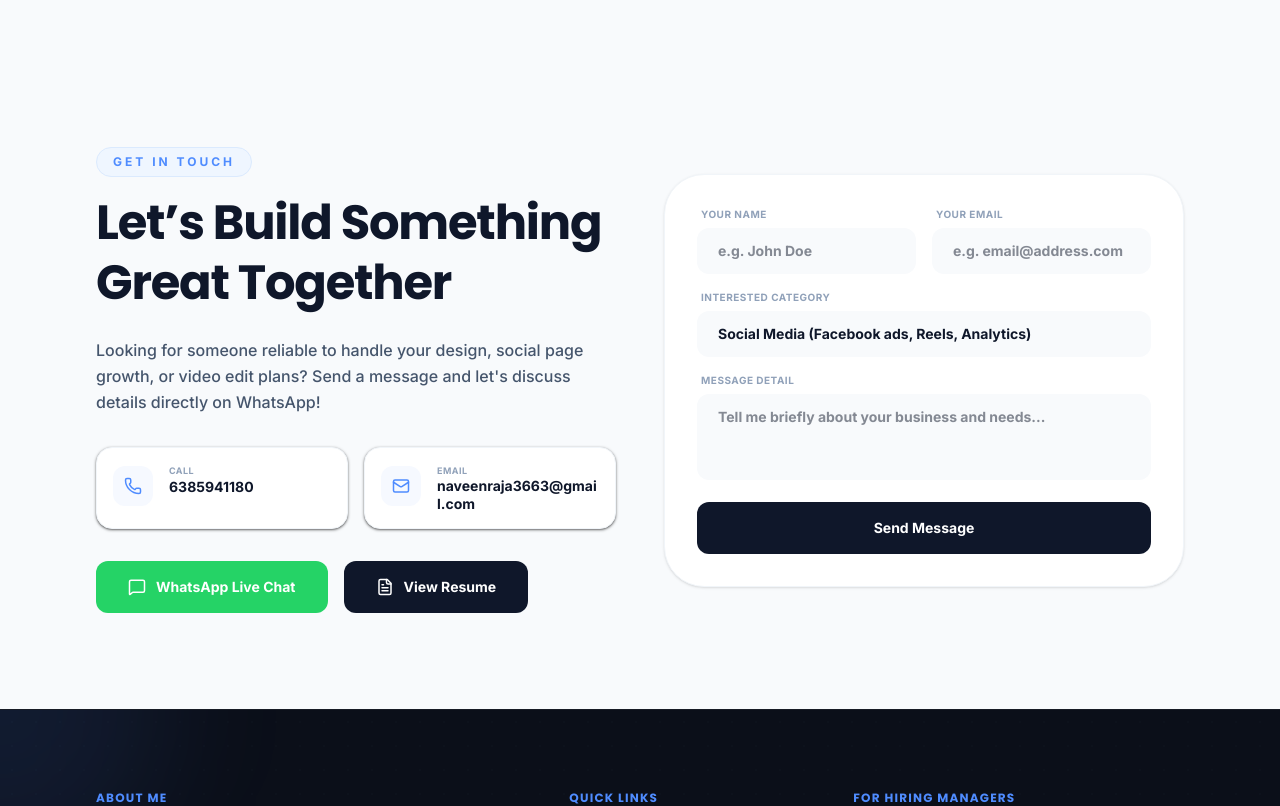
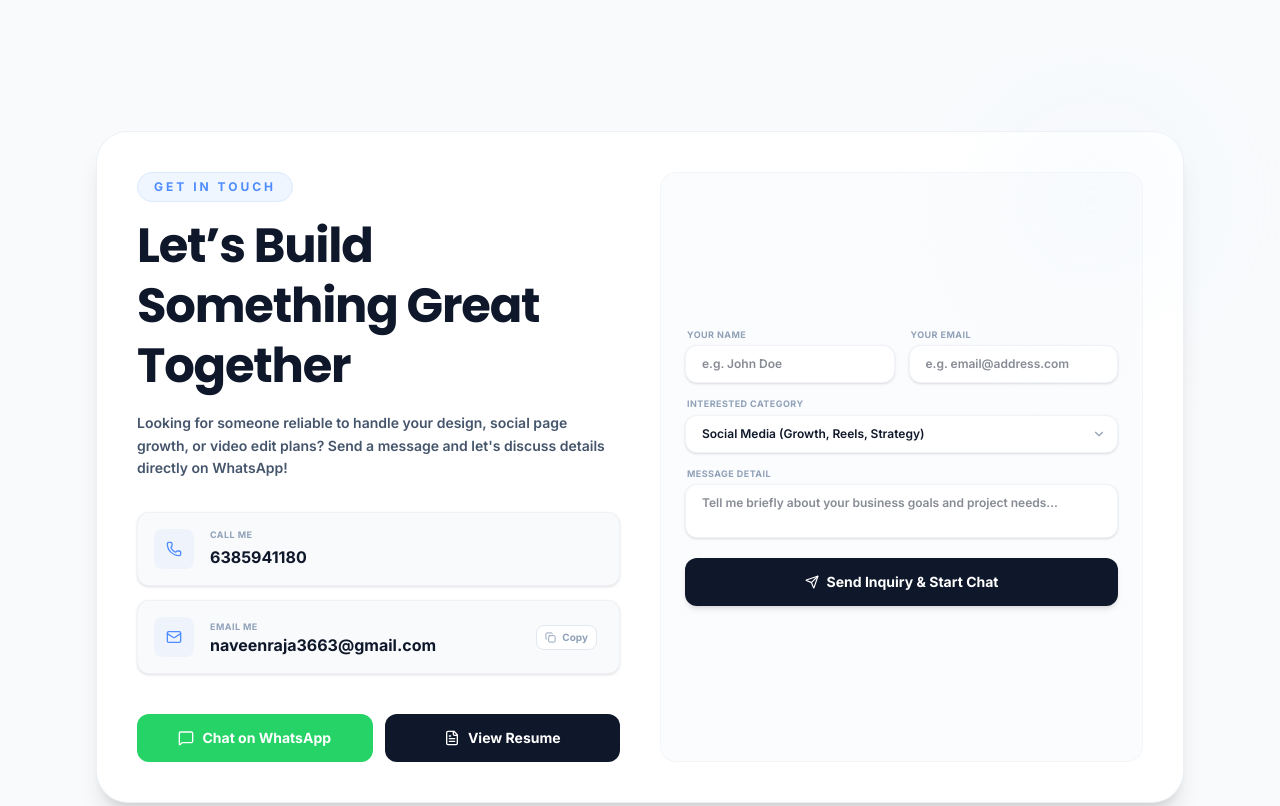
Before and after one commit to naveenraja-ux/Naveen-Freelancer, a React (Vite) app: page / in a window 1280 px wide. Shown: the part 8740-9546 px from the top of the page. Built offline with nearby package versions, Linux system fonts and the light colour scheme.

Commit message:
feat: add email copy functionality to contact section
Integrate a clipboard copy feature for the contact email and update the UI with new action icons for better user interaction.

```diff
--- a/src/PortfolioApp.tsx
+++ b/src/PortfolioApp.tsx
@@ -34,7 +34,9 @@ import {
   VolumeX,
   Check,
   Briefcase,
-  Calendar
+  Calendar,
+  Copy,
+  Send
 } from "lucide-react";
 import React, { useState, useEffect, useRef } from "react";
 
@@ -2916,6 +2918,13 @@ const Contact = () => {
   const [category, setCategory] = useState("Social Media");
   const [message, setMessage] = useState("");
   const [showSuccessModal, setShowSuccessModal] = useState(false);
+  const [copied, setCopied] = useState(false);
+
+  const handleCopyEmail = () => {
+    navigator.clipboard.writeText("naveenraja3663@gmail.com");
+    setCopied(true);
+    setTimeout(() => setCopied(false), 2000);
+  };
 
   const handleSubmit = (e: React.FormEvent) => {
     e.preventDefault();
@@ -2933,135 +2942,180 @@ const Contact = () => {
   };
 
   return (
-    <section id="contact" className="py-16 md:py-24 bg-slate-50 px-6 md:px-12 lg:px-24 relative">
-      <div className="max-w-7xl mx-auto">
-        <div className="grid lg:grid-cols-2 gap-8 md:gap-12 items-center">
-          <motion.div
-            initial={{ opacity: 0, x: -30 }}
-            whileInView={{ opacity: 1, x: 0 }}
+    <section id="contact" className="py-16 md:py-20 bg-slate-50 px-4 sm:px-6 md:px-12 lg:px-24 relative overflow-hidden">
+      {/* Background soft styling details */}
+      <div className="absolute top-1/2 left-1/2 -translate-x-1/2 -translate-y-1/2 w-[500px] h-[500px] bg-blue-50/50 rounded-full blur-[120px] pointer-events-none -z-10" />
+
+      <div className="max-w-6xl mx-auto relative z-10">
+        <motion.div
+          initial={{ opacity: 0, y: 30 }}
+          whileInView={{ opacity: 1, y: 0 }}
           viewport={{ once: true }}
-          >
-            <span className="text-xs uppercase tracking-[0.25em] text-primary font-bold mb-4 inline-block bg-blue-50 border border-blue-100 px-4 py-1.5 rounded-full select-none">
+          transition={{ duration: 0.6 }}
+          className="bg-white border border-slate-200/60 p-6 md:p-8 lg:p-10 rounded-[2rem] shadow-xl hover:shadow-2xl transition-all duration-500 relative"
+        >
+          {/* Subtle design gradient accent */}
+          <div className="absolute top-0 right-0 w-40 h-40 bg-gradient-to-br from-blue-50 to-transparent rounded-full blur-3xl pointer-events-none" />
+
+          <div className="grid grid-cols-1 lg:grid-cols-12 gap-8 lg:gap-10 items-stretch">
+
+            {/* Left Column: Heading, Subtitle, Direct Buttons */}
+            <div className="lg:col-span-6 flex flex-col justify-between space-y-6 md:space-y-8">
+              <div>
+                <span className="text-xs uppercase tracking-[0.25em] text-primary font-bold mb-3.5 inline-block bg-blue-50 border border-blue-100 px-4 py-1.5 rounded-full select-none">
                   GET IN TOUCH
                 </span>
-            <h3 className="text-3xl md:text-5xl font-display font-black leading-tight text-navy mb-6">Let’s Build Something Great Together</h3>
-            <p className="text-base text-slate-600 mb-8 leading-relaxed font-medium">
+                <h3 className="text-2xl sm:text-3xl md:text-4xl lg:text-5xl font-display font-black leading-tight text-navy mb-4 tracking-tight">
+                  Let’s Build Something Great Together
+                </h3>
+                <p className="text-xs sm:text-sm text-slate-600 leading-relaxed font-semibold">
                   Looking for someone reliable to handle your design, social page growth, or video edit plans? Send a message and let's discuss details directly on WhatsApp!
                 </p>
-
-            <div className="grid sm:grid-cols-2 gap-4">
+              </div>
+
+              {/* Minimal Contact Pills with Copy Email Feature */}
+              <div className="grid grid-cols-1 gap-3.5">
+                {/* Direct Call Card */}
                 <a
                   href="tel:6385941180"
-                className="flex items-start gap-4 bg-white p-4 rounded-2xl border border-slate-100 hover:border-primary transition-all group shadow-sm/50"
-              >
-                <div className="w-10 h-10 bg-primary/5 rounded-xl flex items-center justify-center text-primary shrink-0 mt-0.5 group-hover:bg-primary group-hover:text-white transition-all">
-                  <Phone size={18} />
+                  className="flex items-center gap-4 bg-slate-50 hover:bg-slate-100/60 p-4 rounded-xl border border-slate-200/40 hover:border-primary/20 transition-all group shadow-sm"
+                >
+                  <div className="w-10 h-10 bg-primary/5 rounded-lg flex items-center justify-center text-primary shrink-0 group-hover:bg-primary group-hover:text-white transition-all">
+                    <Phone size={16} />
+                  </div>
+                  <div>
+                    <p className="text-[9px] text-slate-400 font-bold uppercase tracking-wider leading-none">Call Me</p>
+                    <p className="text-sm sm:text-base font-bold text-navy mt-1.5">6385941180</p>
+                  </div>
+                </a>
+
+                {/* Email Card with Quick Click-to-Copy */}
+                <div
+                  onClick={handleCopyEmail}
+                  className="flex items-center justify-between gap-4 bg-slate-50 hover:bg-slate-100/60 p-4 rounded-xl border border-slate-200/40 hover:border-primary/20 transition-all group shadow-sm cursor-pointer relative"
+                  title="Click to copy email address"
+                >
+                  <div className="flex items-center gap-4 min-w-0">
+                    <div className="w-10 h-10 bg-primary/5 rounded-lg flex items-center justify-center text-primary shrink-0 group-hover:bg-primary group-hover:text-white transition-all">
+                      <Mail size={16} />
                     </div>
                     <div className="min-w-0">
-                  <p className="text-[9px] text-slate-400 font-bold uppercase tracking-wider">Call</p>
-                  <p className="text-sm font-bold text-navy">6385941180</p>
-                </div>
-              </a>
-              <a
-                href="mailto:naveenraja3663@gmail.com"
-                className="flex items-start gap-4 bg-white p-4 rounded-2xl border border-slate-100 hover:border-primary transition-all group shadow-sm/50"
-              >
-                <div className="w-10 h-10 bg-primary/5 rounded-xl flex items-center justify-center text-primary shrink-0 mt-0.5 group-hover:bg-primary group-hover:text-white transition-all">
-                  <Mail size={18} />
-                </div>
-                <div className="min-w-0">
-                  <p className="text-[9px] text-slate-400 font-bold uppercase tracking-wider">Email</p>
-                  <p className="text-xs md:text-sm font-bold text-navy break-all leading-tight">naveenraja3663@gmail.com</p>
-                </div>
-              </a>
-            </div>
-
-            <div className="mt-8 flex flex-wrap gap-4">
+                      <p className="text-[9px] text-slate-400 font-bold uppercase tracking-wider leading-none">Email Me</p>
+                      <p className="text-sm sm:text-base font-bold text-navy mt-1.5 select-all leading-none font-sans block">
+                        naveenraja3663@gmail.com
+                      </p>
+                    </div>
+                  </div>
+
+                  <button
+                    type="button"
+                    className="p-1.5 rounded-md hover:bg-slate-200/50 text-slate-400 hover:text-slate-600 transition-all shrink-0"
+                    aria-label="Copy email address"
+                  >
+                    {copied ? (
+                      <span className="text-[10px] font-bold text-emerald-600 bg-emerald-50 px-2 py-1 rounded border border-emerald-100 flex items-center gap-1">
+                        <Check size={11} strokeWidth={3} /> Copied!
+                      </span>
+                    ) : (
+                      <span className="text-[10px] font-bold text-slate-400 group-hover:text-primary flex items-center gap-1.5 bg-white border border-slate-200 px-2 py-1 rounded-lg transition-colors">
+                        <Copy size={11} /> Copy
+                      </span>
+                    )}
+                  </button>
+                </div>
+              </div>
+
+              {/* Enhanced Action Buttons */}
+              <div className="flex flex-col sm:flex-row gap-3 pt-2">
                 <a
                   href={`https://wa.me/6385941180?text=${encodeURIComponent("Hello Naveen, I'm reaching out from your Portfolio. Let's collaborate!")}`}
                   target="_blank"
                   rel="noreferrer"
-                className="inline-flex items-center gap-2.5 bg-[#25D366] text-white px-8 py-4 rounded-xl font-bold hover:shadow-lg hover:shadow-green-100 transition-all text-sm select-none"
-              >
-                <MessageSquare size={18} /> WhatsApp Live Chat
+                  className="flex-1 inline-flex items-center justify-center gap-2 bg-[#25D366] hover:bg-[#20ba5a] text-white px-6 py-3.5 rounded-xl font-bold hover:shadow-lg hover:shadow-green-100 transition-all text-xs sm:text-sm select-none"
+                >
+                  <MessageSquare size={16} /> Chat on WhatsApp
                 </a>
                 <a
                   href="https://drive.google.com/file/d/1WDRO1gBi7c5ap7K8Zse0qcteeXM7R1sC/view?usp=sharing"
                   target="_blank"
                   rel="noreferrer"
-                className="inline-flex items-center gap-2.5 bg-navy text-white px-8 py-4 rounded-xl font-bold hover:shadow-lg hover:shadow-navy/10 transition-all text-sm select-none"
-              >
-                <FileText size={18} /> View Resume
+                  className="flex-1 inline-flex items-center justify-center gap-2 bg-navy hover:bg-navy/95 text-white px-6 py-3.5 rounded-xl font-bold hover:shadow-lg hover:shadow-navy/10 transition-all text-xs sm:text-sm select-none"
+                >
+                  <FileText size={16} /> View Resume
                 </a>
               </div>
-          </motion.div>
-
-          <motion.div
-            initial={{ opacity: 0, x: 30 }}
-            whileInView={{ opacity: 1, x: 0 }}
-            viewport={{ once: true }}
-            className="bg-white p-6 md:p-8 rounded-[2.5rem] shadow-sm border border-slate-100"
-          >
-            <form className="space-y-4" onSubmit={handleSubmit}>
-              <div className="grid sm:grid-cols-2 gap-4">
-                <div>
-                  <label className="block text-[10px] uppercase font-bold tracking-wider text-slate-400 mb-1.5 ml-1">Your Name</label>
+            </div>
+
+            {/* Right Column: Premium Form Card with all details visible */}
+            <div className="lg:col-span-6 bg-slate-50/50 border border-slate-100/80 p-5 md:p-6 rounded-2xl flex flex-col justify-center">
+              <form className="space-y-3.5 w-full" onSubmit={handleSubmit}>
+                <div className="grid grid-cols-1 sm:grid-cols-2 gap-3.5">
+                  <div>
+                    <label className="block text-[9px] uppercase font-bold tracking-wider text-slate-400 mb-1 ml-0.5">Your Name</label>
                     <input
                       type="text"
                       required
                       value={name}
                       onChange={(e) => setName(e.target.value)}
                       placeholder="e.g. John Doe"
-                    className="w-full px-5 py-3 rounded-xl bg-slate-50 border border-transparent focus:bg-white focus:border-primary focus:ring-1 focus:ring-primary transition-all text-sm outline-none font-bold text-navy"
+                      className="w-full px-4 py-2.5 rounded-xl bg-white border border-slate-200/50 focus:border-primary focus:ring-1 focus:ring-primary transition-all text-xs outline-none font-semibold text-navy shadow-sm"
                     />
                   </div>
                   <div>
-                  <label className="block text-[10px] uppercase font-bold tracking-wider text-slate-400 mb-1.5 ml-1">Your Email</label>
+                    <label className="block text-[9px] uppercase font-bold tracking-wider text-slate-400 mb-1 ml-0.5">Your Email</label>
                     <input
                       type="email"
                       required
                       value={email}
                       onChange={(e) => setEmail(e.target.value)}
                       placeholder="e.g. email@address.com"
-                    className="w-full px-5 py-3 rounded-xl bg-slate-50 border border-transparent focus:bg-white focus:border-primary focus:ring-1 focus:ring-primary transition-all text-sm outline-none font-bold text-navy"
+                      className="w-full px-4 py-2.5 rounded-xl bg-white border border-slate-200/50 focus:border-primary focus:ring-1 focus:ring-primary transition-all text-xs outline-none font-semibold text-navy shadow-sm"
                     />
                   </div>
                 </div>
 
                 <div>
-                <label className="block text-[10px] uppercase font-bold tracking-wider text-slate-400 mb-1.5 ml-1">Interested Category</label>
+                  <label className="block text-[9px] uppercase font-bold tracking-wider text-slate-400 mb-1 ml-0.5">Interested Category</label>
+                  <div className="relative">
                     <select
                       value={category}
                       onChange={(e) => setCategory(e.target.value)}
-                  className="w-full px-5 py-3 rounded-xl bg-slate-50 border border-transparent focus:bg-white focus:border-primary focus:ring-1 focus:ring-primary transition-all text-sm outline-none font-bold text-navy cursor-pointer appearance-none"
-                >
-                  <option value="Social Media">Social Media (Facebook ads, Reels, Analytics)</option>
-                  <option value="Poster Editing">Poster Editing (Creative Graphics, Artworks)</option>
-                  <option value="Video Editing">Video Editing (Reels, Corporate Assets, Cuts)</option>
+                      className="w-full px-4 py-2.5 rounded-xl bg-white border border-slate-200/50 focus:border-primary focus:ring-1 focus:ring-primary transition-all text-xs outline-none font-semibold text-navy cursor-pointer appearance-none shadow-sm pr-10"
+                    >
+                      <option value="Social Media">Social Media (Growth, Reels, Strategy)</option>
+                      <option value="Poster Editing">Poster Editing (Creative Graphics, Branding)</option>
+                      <option value="Video Editing">Video Editing (Reels, Shorts, Video Ads)</option>
                     </select>
-              </div>
-
-              <div>
-                <label className="block text-[10px] uppercase font-bold tracking-wider text-slate-400 mb-1.5 ml-1">Message Detail</label>
+                    <div className="absolute inset-y-0 right-0 flex items-center pr-3 pointer-events-none text-slate-400">
+                      <ChevronRight size={14} className="rotate-90" />
+                    </div>
+                  </div>
+                </div>
+
+                <div>
+                  <label className="block text-[9px] uppercase font-bold tracking-wider text-slate-400 mb-1 ml-0.5">Message Detail</label>
                   <textarea
-                  rows={3}
+                    rows={2.5}
                     required
                     value={message}
                     onChange={(e) => setMessage(e.target.value)}
-                  placeholder="Tell me briefly about your business and needs..."
-                  className="w-full px-5 py-3 rounded-xl bg-slate-50 border border-transparent focus:bg-white focus:border-primary focus:ring-1 focus:ring-primary transition-all resize-none text-sm outline-none font-bold text-navy"
+                    placeholder="Tell me briefly about your business goals and project needs..."
+                    className="w-full px-4 py-2.5 rounded-xl bg-white border border-slate-200/50 focus:border-primary focus:ring-1 focus:ring-primary transition-all resize-none text-xs outline-none font-semibold text-navy shadow-sm"
                   />
                 </div>
 
+                {/* Ultimate CTA Button */}
                 <button
                   type="submit"
-                className="w-full bg-navy text-white py-4 rounded-xl font-bold text-sm hover:bg-navy/95 cursor-pointer hover:shadow-lg shadow-navy/10 active:scale-[0.99] transition-all select-none"
-              >
-                Send Message
+                  className="w-full bg-navy hover:bg-navy/95 text-white py-3.5 rounded-xl font-bold text-xs sm:text-sm shadow-md hover:shadow-lg hover:shadow-navy/10 active:scale-[0.99] transition-all cursor-pointer select-none flex items-center justify-center gap-2"
+                >
+                  <Send size={14} /> Send Inquiry & Start Chat
                 </button>
               </form>
+            </div>
+
+          </div>
         </motion.div>
-        </div>
       </div>
 
       {/* Elegant Successful Confirmation Pop-up Modal */}
```
Lines whose indentation alone changed are shown as unchanged.
